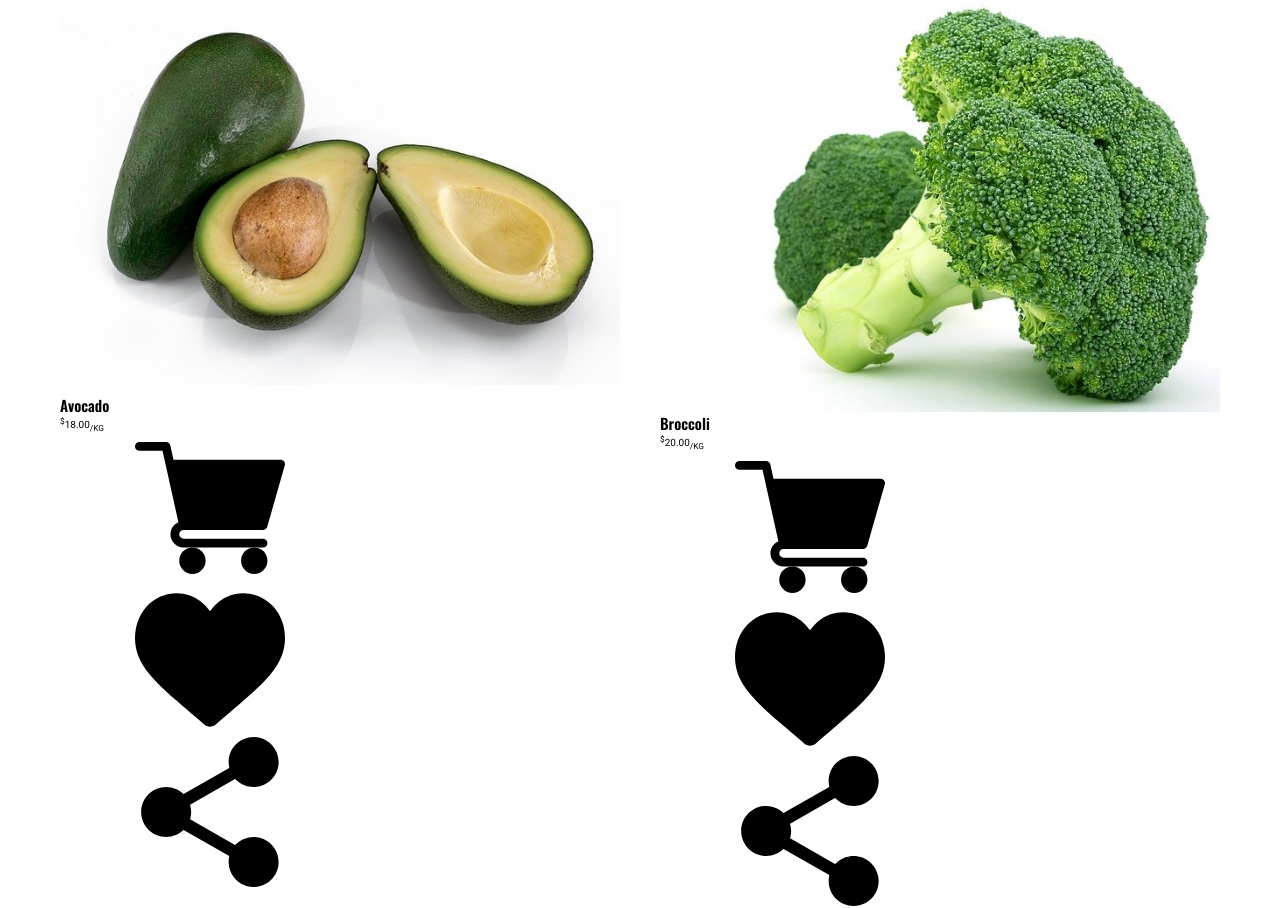
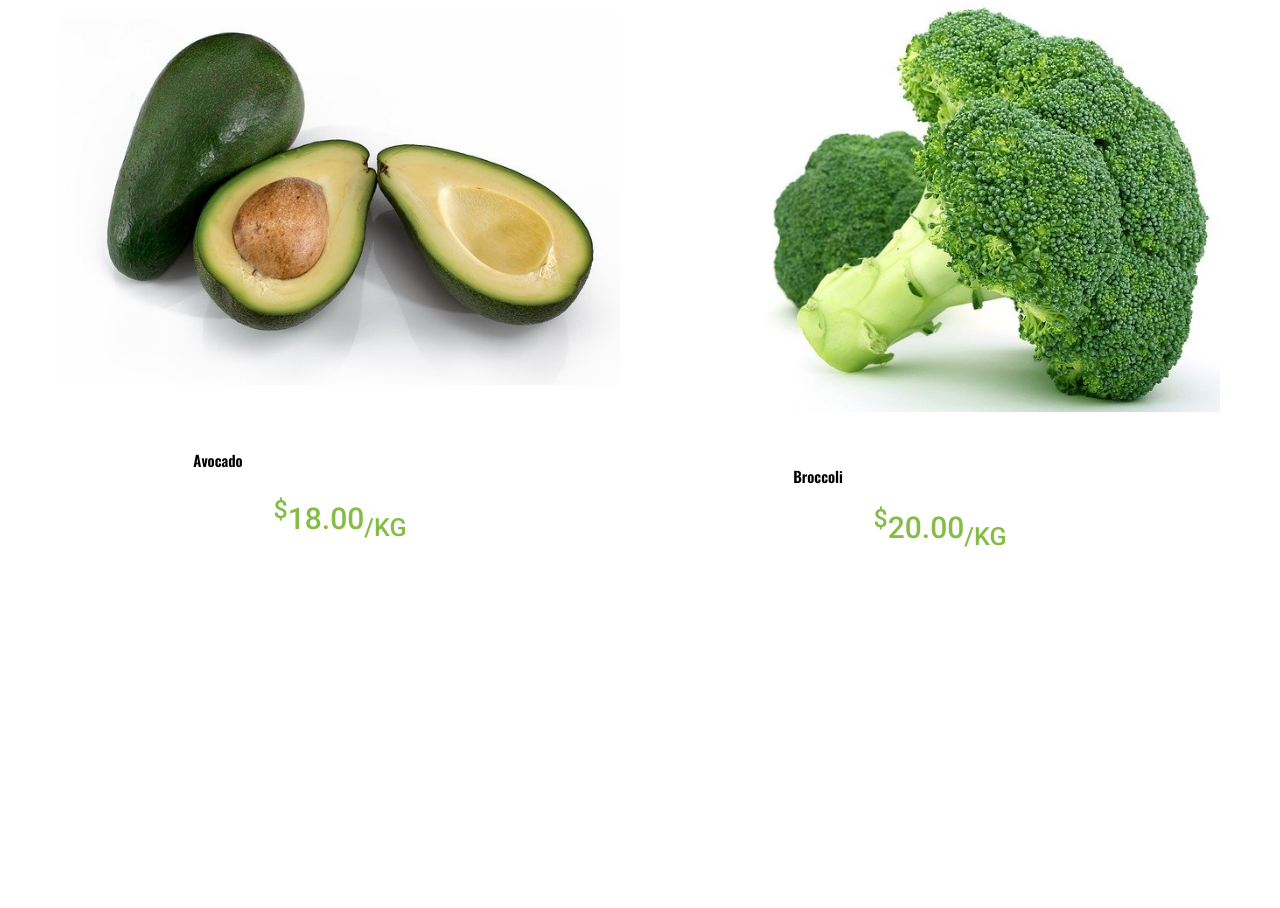
Before and after one commit to SeverinDenys/Gamba-website, a plain HTML site: page index.html in a window 1280 px wide. Shown: the part 1919-2827 px from the top of the page. After the commit the page ends 2562 px from the top, so only its background shows below. Drawn offline with nearby package versions, Linux system fonts and the light colour scheme.

Commit message:
product section part3

```diff
--- a/css/style.css
+++ b/css/style.css
@@ -220,8 +220,31 @@ body {
     grid-template-columns: repeat(auto-fit, minmax(30rem, 1fr)); }
   .products .product {
     display: grid; }
+    .products .product:hover {
+      box-shadow: 0rem 0.5rem 1rem rgba(0, 0, 0, 0.5); }
     .products .product__img {
       width: 100%;
       height: 100%;
       object-fit: contain;
       grid-column: 1 / -1; }
+    .products .product__details {
+      display: grid;
+      grid-template-columns: 2fr 1fr 2fr;
+      grid-template-rows: repeat(3, 1fr);
+      justify-items: center;
+      align-items: center;
+      padding: 4rem 8rem;
+      gap: 0.5rem; }
+      .products .product__details__heading {
+        grid-column: 1 / -1;
+        font-size: 2.5rem;
+        text-transform: uppercase; }
+      .products .product__details-price {
+        grid-column: 1 / -1;
+        font-size: 3rem;
+        font-weight: 500;
+        color: #85bc45; }
+      .products .product__details-icon {
+        width: 3rem;
+        height: 3rem;
+        fill: rgba(255, 255, 255, 0.5); }
--- a/sass/abstracts/_variables.scss
+++ b/sass/abstracts/_variables.scss
@@ -10,4 +10,5 @@ $color-green-1: rgba(133, 188, 69, 1);
 $color-green-2: rgba(68, 189, 50, 1);
 
 $white: rgba(255, 255, 255, 1);
+$white-light: rgba(255, 255, 255, 0.5);
 $black: rgba(0, 0, 0, 1);
--- a/sass/layout/_product.scss
+++ b/sass/layout/_product.scss
@@ -38,11 +38,44 @@
 
   .product {
     display: grid;
+
+    &:hover {
+      box-shadow: 0rem 0.5rem 1rem rgba($black, 0.5);
+    }
     &__img {
       width: 100%;
       height: 100%;
       object-fit: contain;
       grid-column: 1 / -1;
     }
+
+    &__details {
+      display: grid;
+      grid-template-columns: 2fr 1fr 2fr;
+      grid-template-rows: repeat(3, 1fr);
+
+      justify-items: center;
+      align-items: center;
+
+      padding: 4rem 8rem;
+      gap: 0.5rem;
+
+      &__heading {
+        grid-column: 1 / -1;
+        font-size: 2.5rem;
+        text-transform: uppercase;
+      }
+      &-price {
+        grid-column: 1 / -1;
+        font-size: 3rem;
+        font-weight: 500;
+        color: $color-green-1;
+      }
+      &-icon {
+        width: 3rem;
+        height: 3rem;
+        fill: $white-light;
+      }
+    }
   }
 }
```
